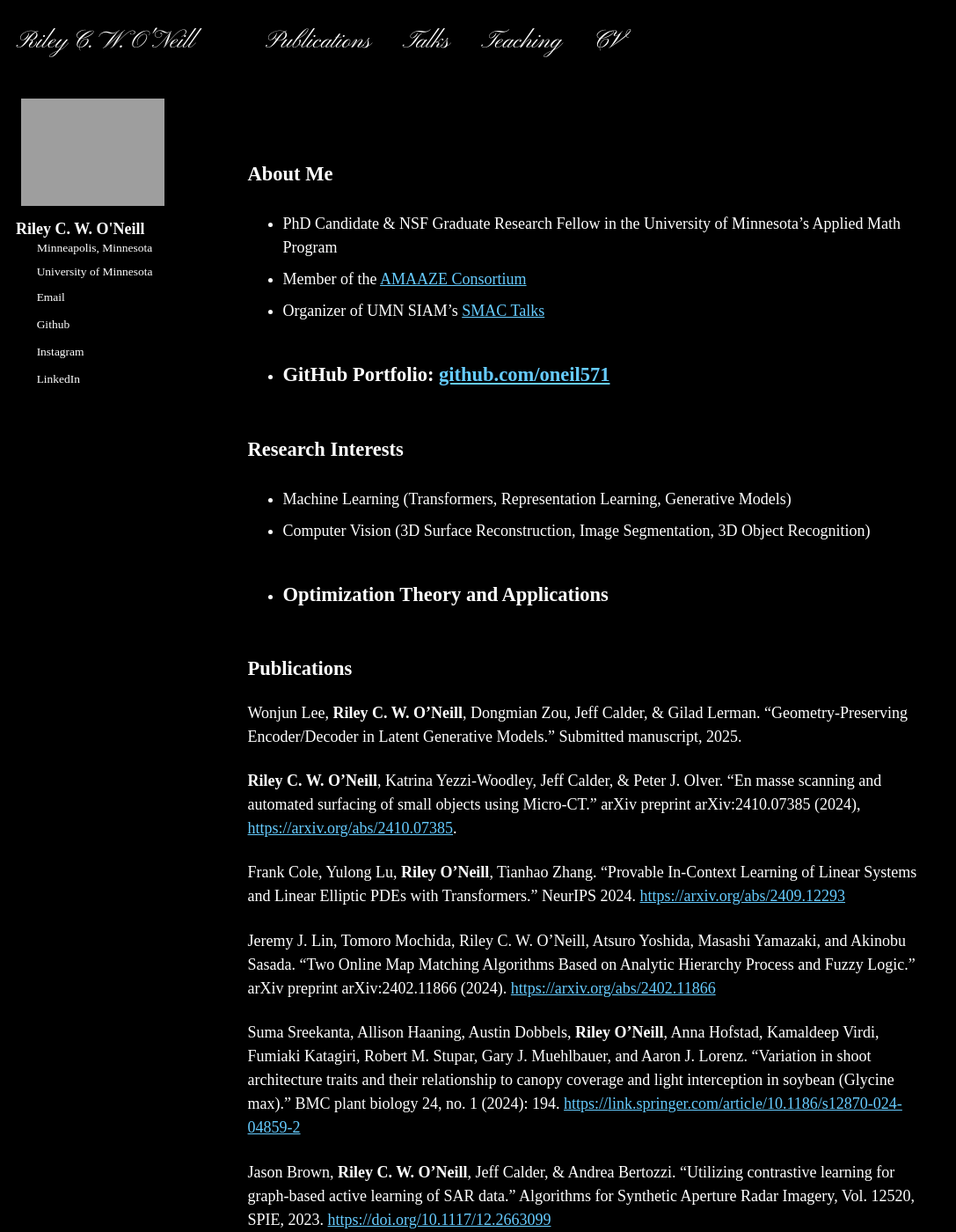
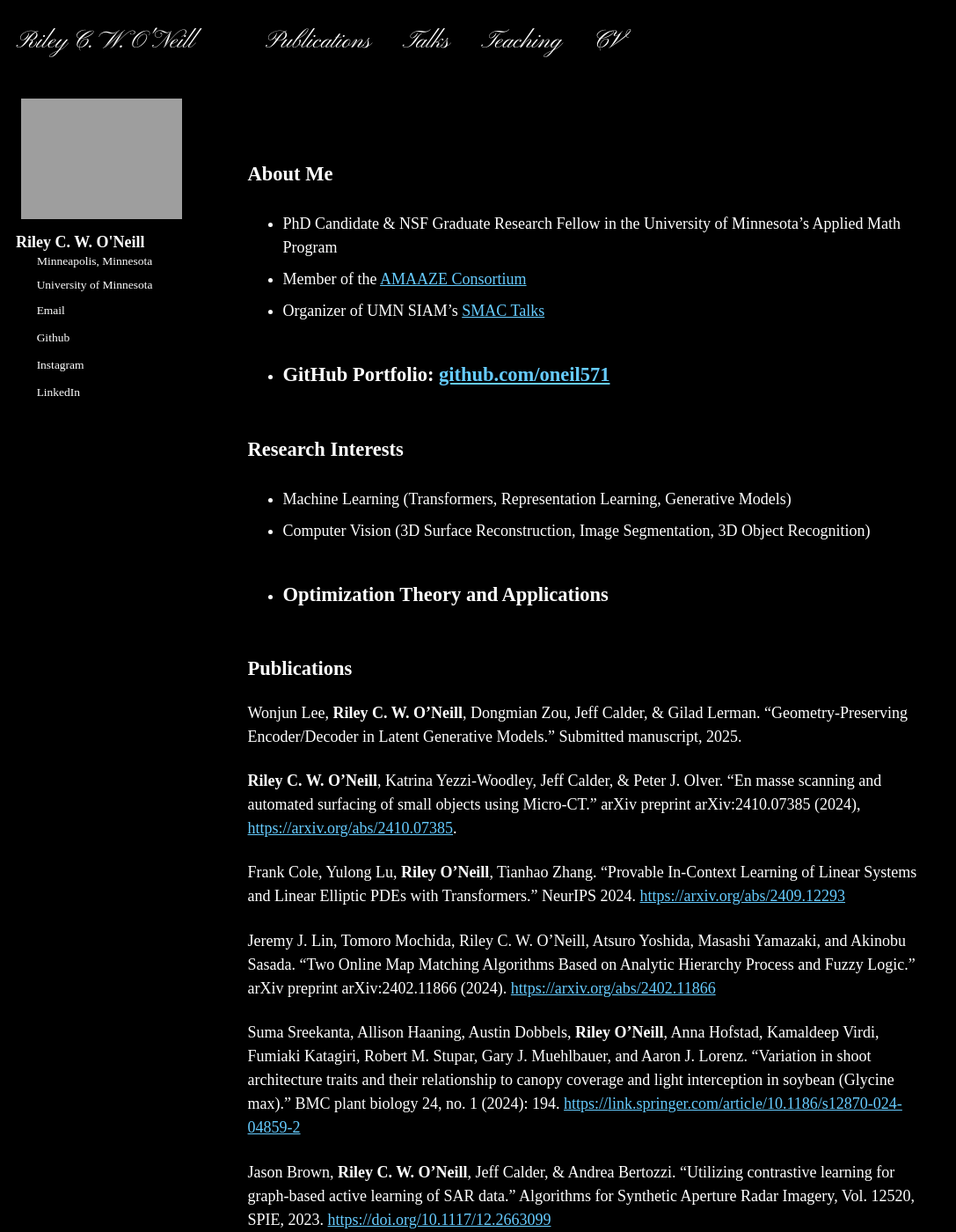
Before and after one commit to oneil571/oneil571.github.io, a Jekyll site: the page built from _pages/about.md, in a window 1280 px wide and 1400 px high. Shown: the whole window at 88% size, without its empty margins (0-1087 px from the left). Built offline with Jekyll 4.4.1, drawn with Linux system fonts in a browser that asks for light colours.

Commit message:
bigger is better

```diff
--- a/_sass/_sidebar.scss
+++ b/_sass/_sidebar.scss
@@ -90,7 +90,7 @@
   }
 
   img {
-    max-width: 175px;
+    max-width: 225px;
     border-radius: 0%;
 
     @include breakpoint($large) {
```
Also changed, not shown: 1 other file.
